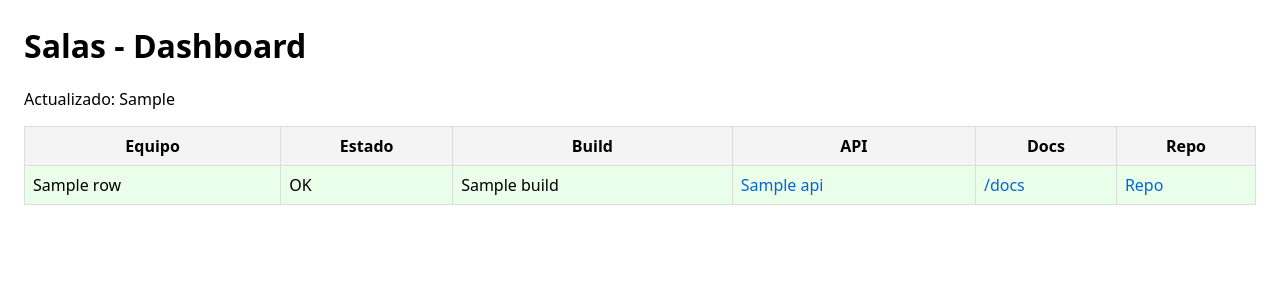
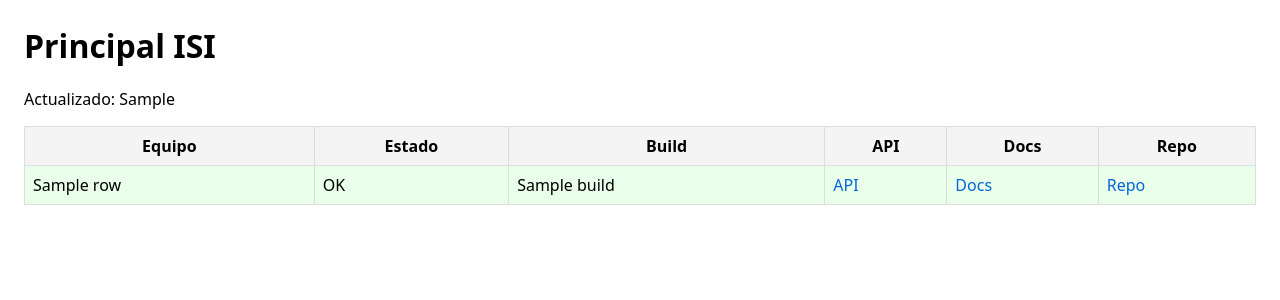
Before and after one commit to rromanc-coder/Principal_2025_ISI, a FastAPI app: template app/templates/index.html in a window 1280 px wide. Shown: the top 300 px of the page. Run offline with FastAPI, Linux system fonts and the light colour scheme; the template is opened without the code that fills it: most values are stand-ins (such as "Sample title", 1, 10 or a date in 2020).

Commit message:
Update index.html

```diff
--- a/app/templates/index.html
+++ b/app/templates/index.html
@@ -2,11 +2,11 @@
 <html>
 <head>
   <meta charset="utf-8"/>
-  <title>Salas - Dashboard</title>
+  <title>Principal ISI</title>
   <link rel="stylesheet" href="/static/style.css"/>
 </head>
 <body>
-  <h1>Salas - Dashboard</h1>
+  <h1>Principal ISI</h1>
   <p>Actualizado: {{ ts }}</p>
   <table>
     <thead>
@@ -24,9 +24,9 @@
       <tr class="{{ 'ok' if r.status=='OK' else 'down' }}">
         <td>{{ r.name }}</td>
         <td>{{ r.status }}</td>
-        <td>{{ r.build if r.build is not none else '-' }}</td>
-        <td><a href="{{ r.api }}" target="_blank">{{ r.api }}</a></td>
-        <td><a href="{{ r.docs }}" target="_blank">/docs</a></td>
+        <td>{{ r.build if r.build else '-' }}</td>
+        <td><a href="{{ r.api }}" target="_blank">API</a></td>
+        <td><a href="{{ r.docs }}" target="_blank">Docs</a></td>
         <td><a href="{{ r.repo }}" target="_blank">Repo</a></td>
       </tr>
     {% endfor %}
```
